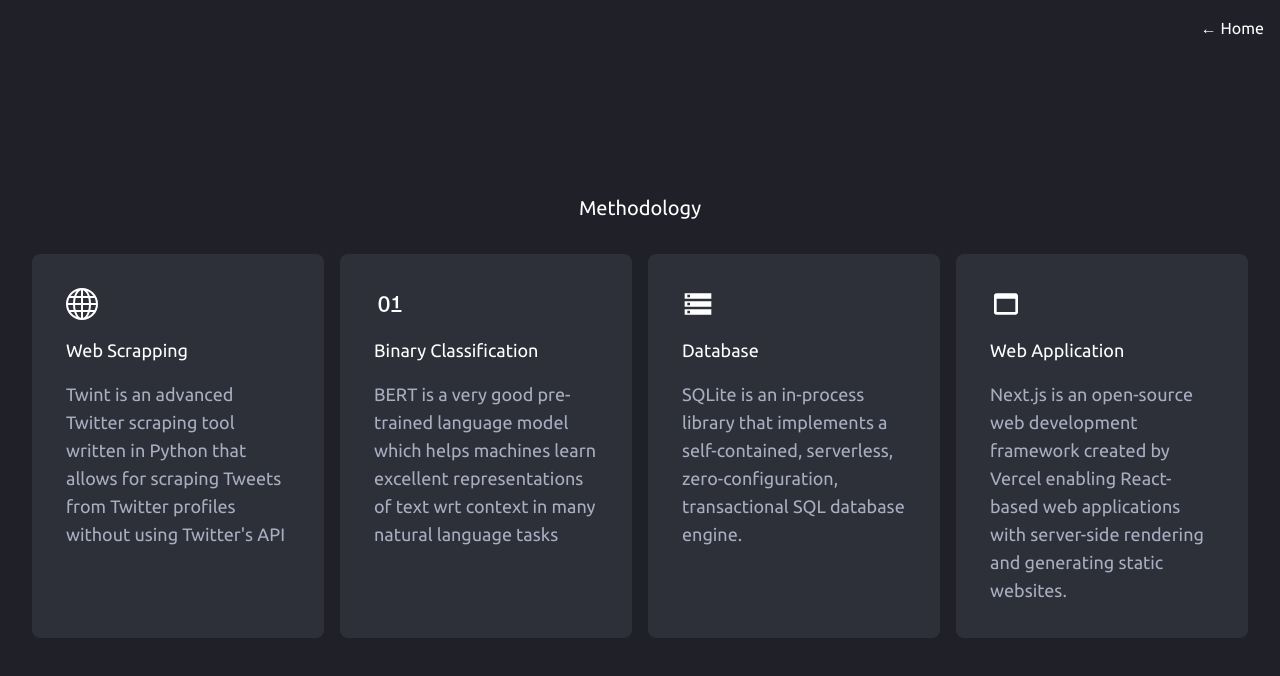
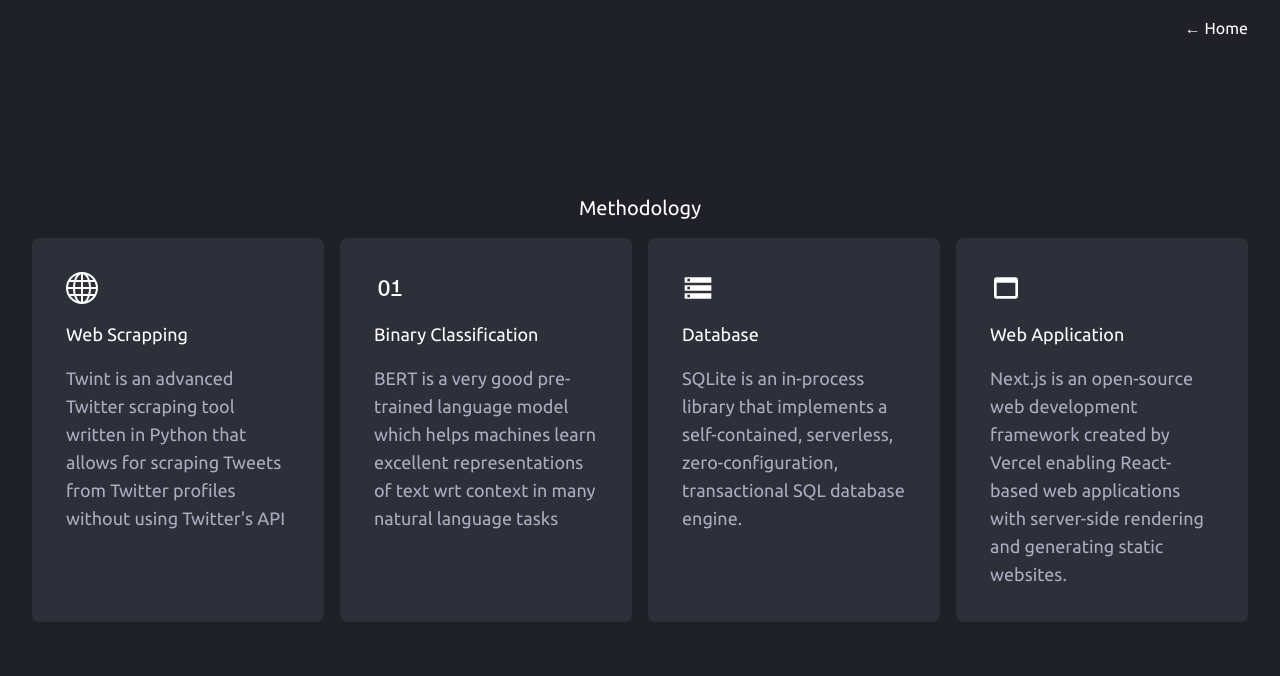
Before and after one commit to hiteshmeta85/ml-mini-project-web, a Next.js app: page /methodology in a window 1280 px wide. Shown: the top 676 px of the page. Built offline with nearby package versions, Linux system fonts and the light colour scheme.

Commit message:
Minor Change

```diff
--- a/pages/index.tsx
+++ b/pages/index.tsx
@@ -26,7 +26,7 @@
       <div className={'max-w-screen-2xl relative mx-auto'}>
         <div className={'text-right p-4 absolute top-0 right-0 z-10'}>
           <Link href={'/methodology'} passHref>
-            <a>Methodology</a>
+            <a>Methodology &#8594;</a>
           </Link>
         </div>
         <div className={'min-h-screen flex items-center justify-center flex-col text-center py-16 lg:py-0 text-xl'}>
--- a/pages/methodology.tsx
+++ b/pages/methodology.tsx
@@ -25,14 +25,14 @@
 const Methodology = () => {
   return (
     <div className={'bg-[#1F2028] text-white'}>
-      <div className={'max-w-screen-2xl relative mx-auto px-4 lg:px-8'}>
-        <div className={'text-right p-4 absolute top-0 right-0 z-10'}>
+      <div className={'max-w-screen-2xl relative mx-auto'}>
+        <div className={'text-right px-8 py-4 absolute top-0 right-0 z-10'}>
           <Link href={'/'} passHref>
             <a>&#8592; Home</a>
           </Link>
         </div>
-        <div className={'min-h-screen flex justify-center items-center flex-col'}>
-          <p className={'p-4 text-center my-4 text-xl'}>Methodology</p>
+        <div className={'min-h-screen flex justify-center items-center flex-col px-4 lg:px-8 py-8'}>
+          <p className={'text-center my-4 text-xl'}>Methodology</p>
           <div className={'grid grid-cols-1 md:grid-cols-2 lg:grid-cols-4 gap-4'}>
             <Card icon={<BsGlobe size={'2rem'}/>} title={'Web Scrapping'} description={'Twint is an advanced Twitter scraping tool written in Python that allows for scraping Tweets from Twitter profiles without using Twitter\'s API'}/>
             <Card icon={<AiOutlineFieldBinary size={'2rem'}/>} title={'Binary Classification'} description={'BERT is a very good pre-trained language model which helps machines learn excellent representations of text wrt context in many natural language tasks'}/>
```
